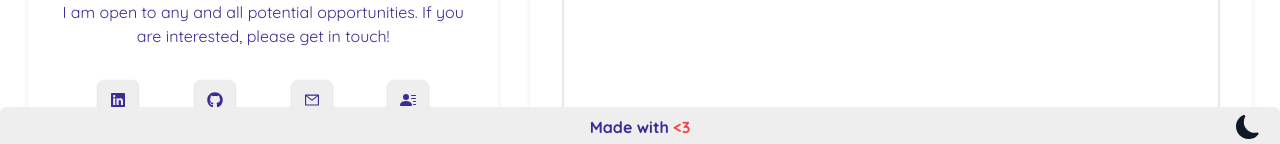
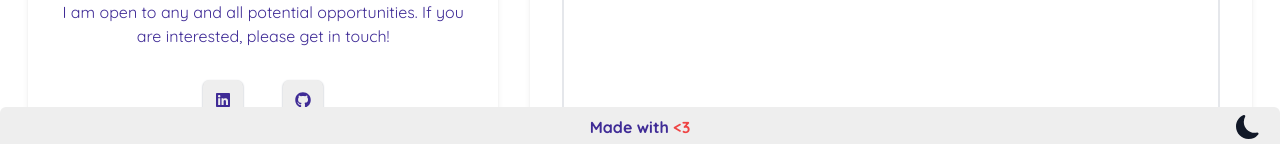
Before and after one commit to BStecky/portfolio-2, a Next.js app: page /contact in a window 1280 px wide. Shown: the part 653-797 px from the top of the page. Built offline with nearby package versions, Linux system fonts and the light colour scheme.

Commit message:
v1 finished and cleaned up

```diff
--- a/components/Contact.tsx
+++ b/components/Contact.tsx
@@ -65,7 +65,6 @@ const Contact = () => {
     // Collect the form data from the event object
     const formData = new FormData(event.target);
     const msg = {
-      to: "stecklineblane@gmail.com",
       from: formData.get("email"),
       name: formData.get("name"),
       subject: formData.get("subject"),
@@ -74,7 +73,7 @@ const Contact = () => {
     let isValidForm = handleValidation();
     if (isValidForm) {
       setButtonText("Sending");
-      const res = await fetch("/api/sendgrid", {
+      const res = await fetch("/api/mail", {
         body: JSON.stringify(msg),
         headers: {
           "Content-Type": "application/json",
@@ -92,6 +91,10 @@ const Contact = () => {
       setShowSuccessMessage(true);
       setShowFailureMessage(false);
       setButtonText("Send");
+      setFullname("");
+      setEmail("");
+      setMessage("");
+      setSubject("");
     }
     console.log(fullname, email, subject, message);
   };
@@ -148,18 +151,12 @@ const Contact = () => {
                       are interested, please get in touch!
                     </p>
                   </div>
-                  <div className="flex items-center max-w-[330px] m-auto justify-between py-4 mt-4">
+                  <div className="flex items-center max-w-[120px] m-auto justify-between py-4 mt-4">
                     <div className="rounded-md button-bg shadow-sm shadow-gray-400 p-3 cursor-pointer hover:scale-110 ease-in-out duration-150">
                       <FaLinkedin />
                     </div>
                     <div className="rounded-md button-bg  shadow-sm shadow-gray-400 p-3 cursor-pointer hover:scale-110 ease-in-out duration-150">
                       <FaGithub />
-                    </div>
-                    <div className="rounded-md button-bg shadow-sm shadow-gray-400 p-3 cursor-pointer hover:scale-110 ease-in-out duration-150">
-                      <AiOutlineMail />
-                    </div>
-                    <div className="rounded-md button-bg shadow-sm shadow-gray-400 p-3 cursor-pointer hover:scale-110 ease-in-out duration-150">
-                      <BsFillPersonLinesFill />
                     </div>
                   </div>
                 </div>
@@ -179,6 +176,9 @@ const Contact = () => {
                           type="text"
                           name="name"
                         ></input>
+                        {(errors as any)?.fullname && (
+                          <p className="text-red-500">Name cannot be empty.</p>
+                        )}
                       </div>
                     </div>
                     <div className="flex flex-col py-2">
@@ -194,6 +194,9 @@ const Contact = () => {
                         type="email"
                         name="email"
                       ></input>
+                      {(errors as any)?.email && (
+                        <p className="text-red-500">Email cannot be empty.</p>
+                      )}
                     </div>
                     <div className="flex flex-col py-2">
                       <label className="uppercase text-sm py-2">Subject</label>
@@ -206,6 +209,9 @@ const Contact = () => {
                           setSubject(event.target.value);
                         }}
                       ></input>
+                      {(errors as any)?.subject && (
+                        <p className="text-red-500">Subject cannot be empty.</p>
+                      )}
                     </div>
                     <div className="flex flex-col py-2">
                       <label className="uppercase text-sm py-2">Message</label>
@@ -218,8 +224,24 @@ const Contact = () => {
                         name="message"
                         rows={10}
                       ></textarea>
+                      {(errors as any)?.message && (
+                        <p className="text-red-500">Message cannot be empty.</p>
+                      )}
                     </div>
                     <button className="w-full py-4 mt-4">{buttonText}</button>
+                    <div>
+                      {showSuccessMessage && (
+                        <h3 className="text-green-300">
+                          {" "}
+                          Thank you, your message has been delivered!
+                        </h3>
+                      )}
+                      {showFailureMessage && (
+                        <h3 className="text-red-500">
+                          Sorry, messaged failed to send. Please try again!
+                        </h3>
+                      )}
+                    </div>
                   </form>
                 </div>
               </div>
--- a/components/Layout.tsx
+++ b/components/Layout.tsx
@@ -4,13 +4,13 @@ import { motion } from "framer-motion";
 
 const Layout = ({ children }: { children: any }) => (
   <motion.div
-    initial={{ x: 300, opacity: 0 }}
-    animate={{ x: 0, opacity: 1 }}
-    exit={{ x: 300, opacity: 0 }}
+    initial={{ y: -300, opacity: 0 }}
+    animate={{ x: 0, y: 0, opacity: 1 }}
+    exit={{ y: 300, opacity: 0 }}
     transition={{
       type: "spring",
       stiffness: 260,
-      damping: 20,
+      damping: 40,
     }}
     className="overflow-hidden"
   >
--- a/components/Navbar.tsx
+++ b/components/Navbar.tsx
@@ -66,7 +66,7 @@ const Navbar = () => {
       <div
         className={
           nav
-            ? "fixed md:hidden left-0 top-0 w-full h-screen bg-black/70 z-20"
+            ? "fixed md:hidden left-0 top-0 w-full h-screen bg-black/70 z-20 ease-in-out duration-200"
             : ""
         }
       >
@@ -117,31 +117,31 @@ const Navbar = () => {
             <div className="pt-10">
               <p className="uppercase tracking-widest">Connect with me!</p>
             </div>
-            <div className="flex items-center justify-between my-4 w-full sm:w-[80%]">
-              <div className="rounded-md  shadow-sm shadow-gray-400 p-3 cursor-pointer hover:scale-105 ease-in duration-150">
+            <div className="flex items-center justify-between my-4 max-w-[200px] sm:w-[80%]">
               <Link
                 href="https://www.linkedin.com/in/blane-steckline-996602148/"
                 target="_blank"
                 rel="noopener noreferrer"
               >
+                <div className="rounded-md  shadow-sm shadow-gray-400 p-3 cursor-pointer hover:scale-105 ease-in duration-150">
                   <FaLinkedin />
+                </div>
               </Link>
-              </div>
-              <div className="rounded-md  shadow-sm shadow-gray-400 p-3 cursor-pointer hover:scale-105 ease-in duration-150">
               <Link
                 href="https://github.com/BStecky"
                 target="_blank"
                 rel="noopener noreferrer"
               >
+                <div className="rounded-md  shadow-sm shadow-gray-400 p-3 cursor-pointer hover:scale-105 ease-in duration-150">
                   <FaGithub />
+                </div>
               </Link>
+              <Link href="/contact" target="_blank" rel="noopener noreferrer">
+                <div className="rounded-md  shadow-sm shadow-gray-400 p-3 cursor-pointer hover:scale-105 ease-in duration-150">
+                  <AiOutlineMail />
                 </div>
-              <div className="rounded-md  shadow-sm shadow-gray-400 p-3 cursor-pointer hover:scale-105 ease-in duration-150">
-                <Link href="/contact" target="_blank" rel="noopener noreferrer">
-                  <AiOutlineMail />
               </Link>
-              </div>
-              <div className="rounded-md shadow-sm shadow-gray-400 p-3 cursor-pointer hover:scale-105 ease-in duration-150">
+              {/* <div className="rounded-md shadow-sm shadow-gray-400 p-3 cursor-pointer hover:scale-105 ease-in duration-150">
                 <Link
                   href="https://docs.python.org/3/"
                   target="_blank"
@@ -149,7 +149,7 @@ const Navbar = () => {
                 >
                   <BsFillPersonLinesFill />
                 </Link>
-              </div>
+              </div> */}
             </div>
           </div>
         </div>
--- a/pages/api/mail.tsx
+++ b/pages/api/mail.tsx
@@ -4,9 +4,10 @@ import sendgrid from "@sendgrid/mail";
 sendgrid.setApiKey(process.env.SENDGRID_API_KEY as string);
 
 export default async (req: NextApiRequest, res: NextApiResponse) => {
+  console.log("here");
   const body = JSON.stringify(req.body);
   const msg = JSON.parse(body);
-  console.log(msg);
+  console.log("the message", msg);
   await sendgrid
     .send({
       to: "stecklineblane@gmail.com",
```
Lines whose indentation alone changed are shown as unchanged.
